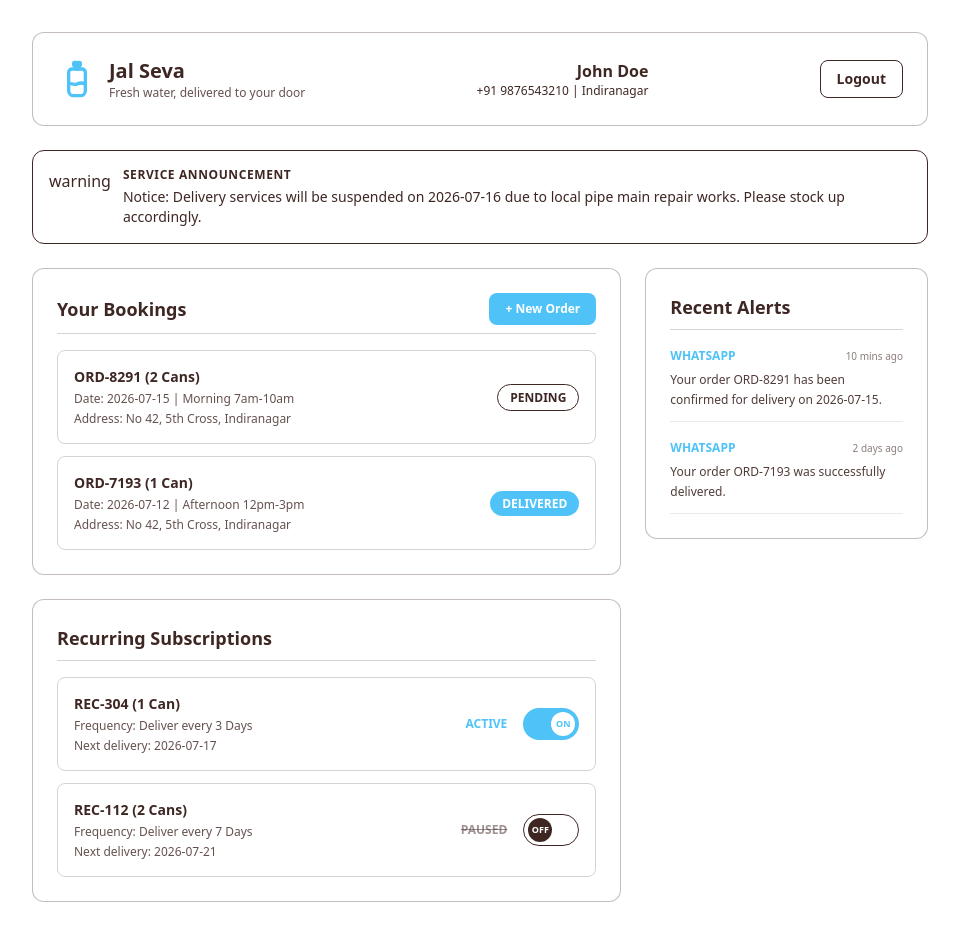
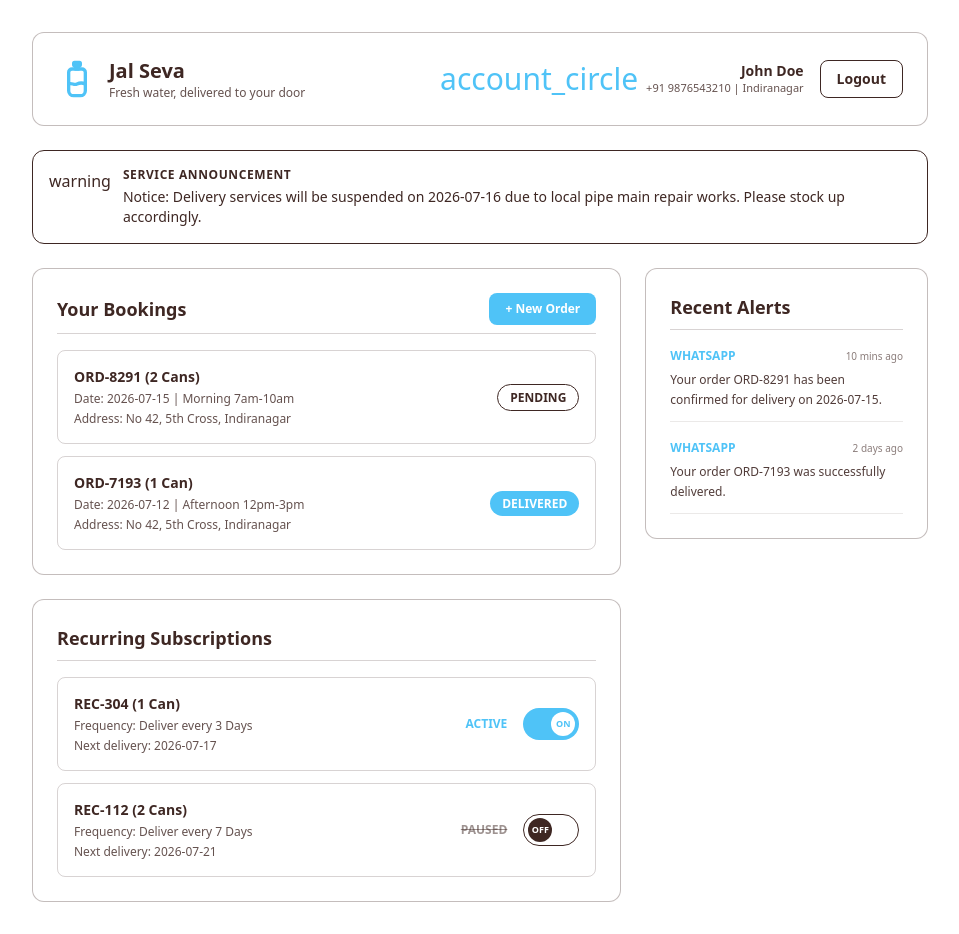
Before and after one commit to shreyamahalingshetti/water-supplier, a React (Vite) app in the folder frontend/: page /dashboard in a window 1280 px wide. Shown: the whole page, without its empty margins (160-1119 px from the left). Built offline with nearby package versions, Linux system fonts and the light colour scheme; no server answers.

Commit message:
Align customer details to the right side with an account icon in Dashboard header

```diff
--- a/frontend/src/pages/Dashboard.jsx
+++ b/frontend/src/pages/Dashboard.jsx
@@ -121,9 +121,14 @@ function Dashboard() {
             </div>
           </div>
 
-          <div className="text-center md:text-right text-[#3E2723]">
-            <div className="font-bold">{profile.name}</div>
-            <div className="text-xs">{profile.phone} | {profile.area}</div>
+          {/* User profile details and logout aligned on the right */}
+          <div className="flex flex-col sm:flex-row items-center gap-4 text-[#3E2723] md:ml-auto">
+            <div className="flex items-center gap-2">
+              <span className="material-symbols-outlined text-3xl text-[#4FC3F7]">account_circle</span>
+              <div className="text-center sm:text-left md:text-right">
+                <div className="font-bold text-sm leading-tight">{profile.name}</div>
+                <div className="text-[11px] text-[#3E2723]/80">{profile.phone} | {profile.area}</div>
+              </div>
             </div>
 
             <button
@@ -132,6 +137,7 @@ function Dashboard() {
             >
               Logout
             </button>
+          </div>
         </div>
 
         {/* Disruption Alert banner if present */}
```
Lines whose indentation alone changed are shown as unchanged.
